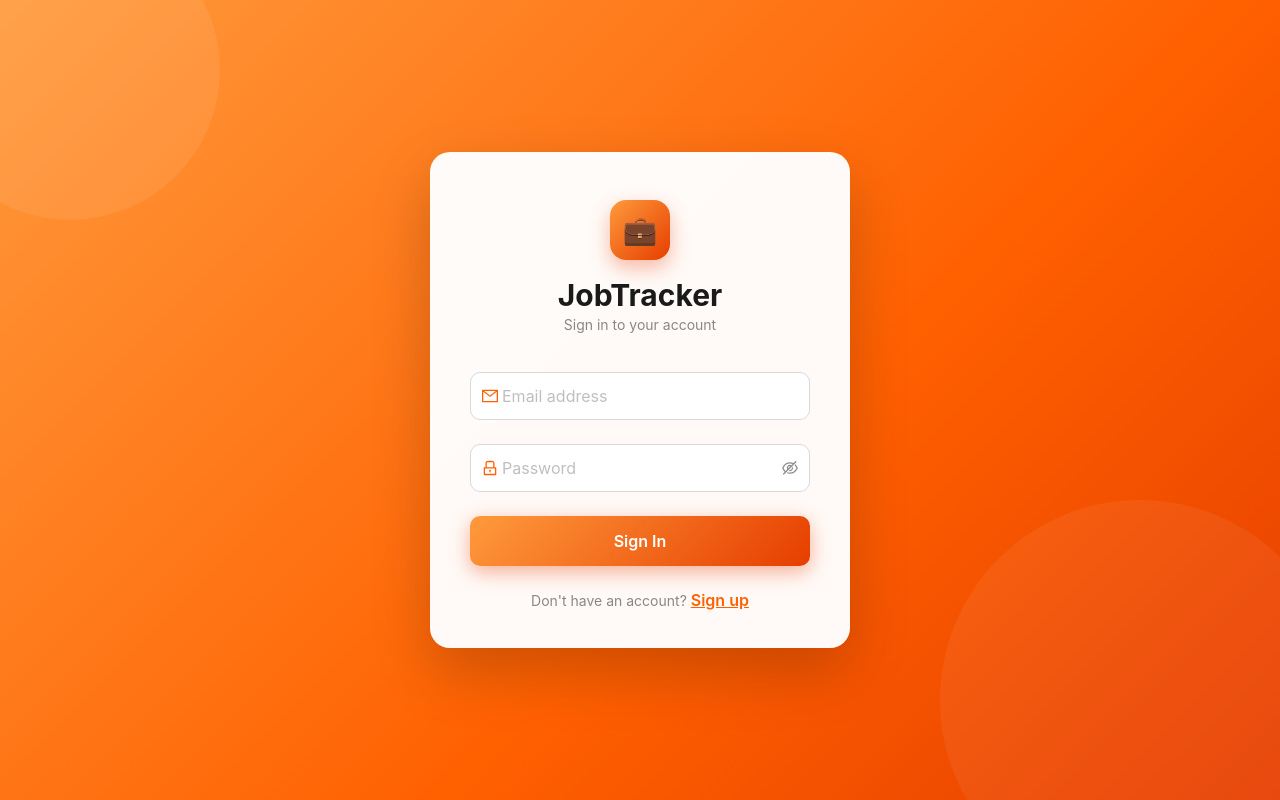
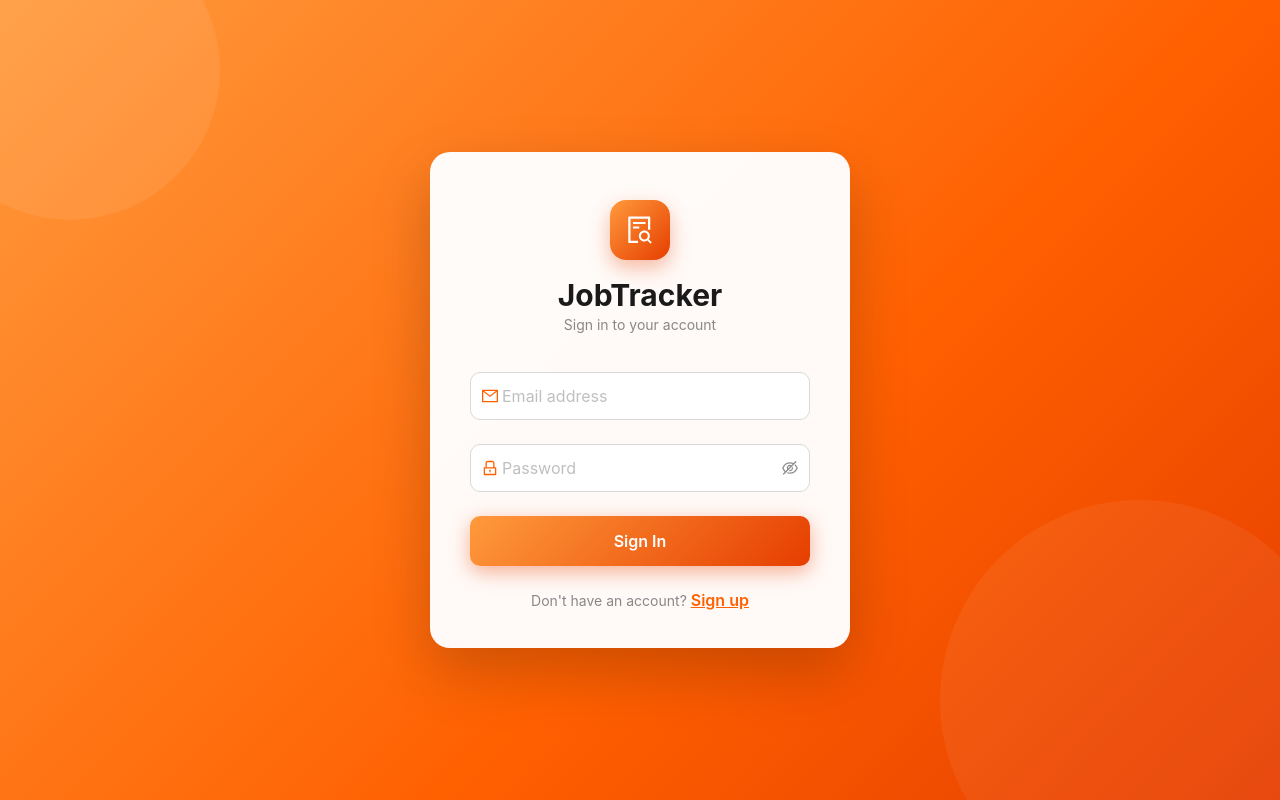
Before and after one commit to notarasseo/job-tracker, a React (Vite) app in the folder frontend/: page /login in a window 1280 px wide. Built offline with nearby package versions, Linux system fonts and the light colour scheme; no server answers; the HTML template or start-up script is replaced by a standard one.

Commit message:
Replace emoji with FileSearchOutlined icon

```diff
--- a/frontend/src/pages/LoginPage.jsx
+++ b/frontend/src/pages/LoginPage.jsx
@@ -1,6 +1,6 @@
 import React from 'react';
 import { Form, Input, Button, Typography, message } from 'antd';
-import { MailOutlined, LockOutlined } from '@ant-design/icons';
+import { MailOutlined, LockOutlined, FileSearchOutlined } from '@ant-design/icons';
 import { Link, useNavigate } from 'react-router-dom';
 import { authService } from '../services/api';
 import { useAuth } from '../context/AuthContext';
@@ -72,7 +72,7 @@ const LoginPage = () => {
             marginBottom: 16,
             boxShadow: '0 8px 20px rgba(230,62,0,0.35)',
           }}>
-            <span style={{ fontSize: 28 }}>💼</span>
+            <FileSearchOutlined style={{ fontSize: 28, color: '#fff' }} />
           </div>
           <Title level={2} style={{ margin: 0, color: '#1a1a1a', fontWeight: 700 }}>
             JobTracker
```
